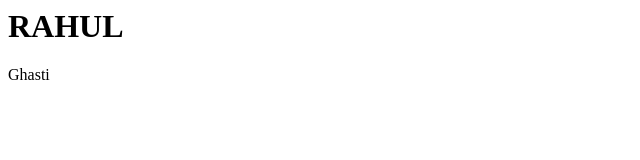
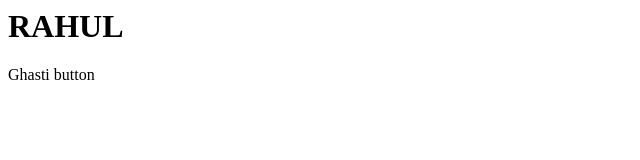
Before and after one commit to Rahulghasti/LocalOne, a plain HTML site: page index.html in a window 1280 px wide. Shown: the full height of the page, 0-640 px from the left. Drawn offline with Linux system fonts and the light colour scheme.

```diff
--- a/index.html
+++ b/index.html
@@ -1,2 +1,2 @@
 <h1>RAHUL</h1>
-<p>Ghasti</p>
+<p>Ghasti button</p>
```
